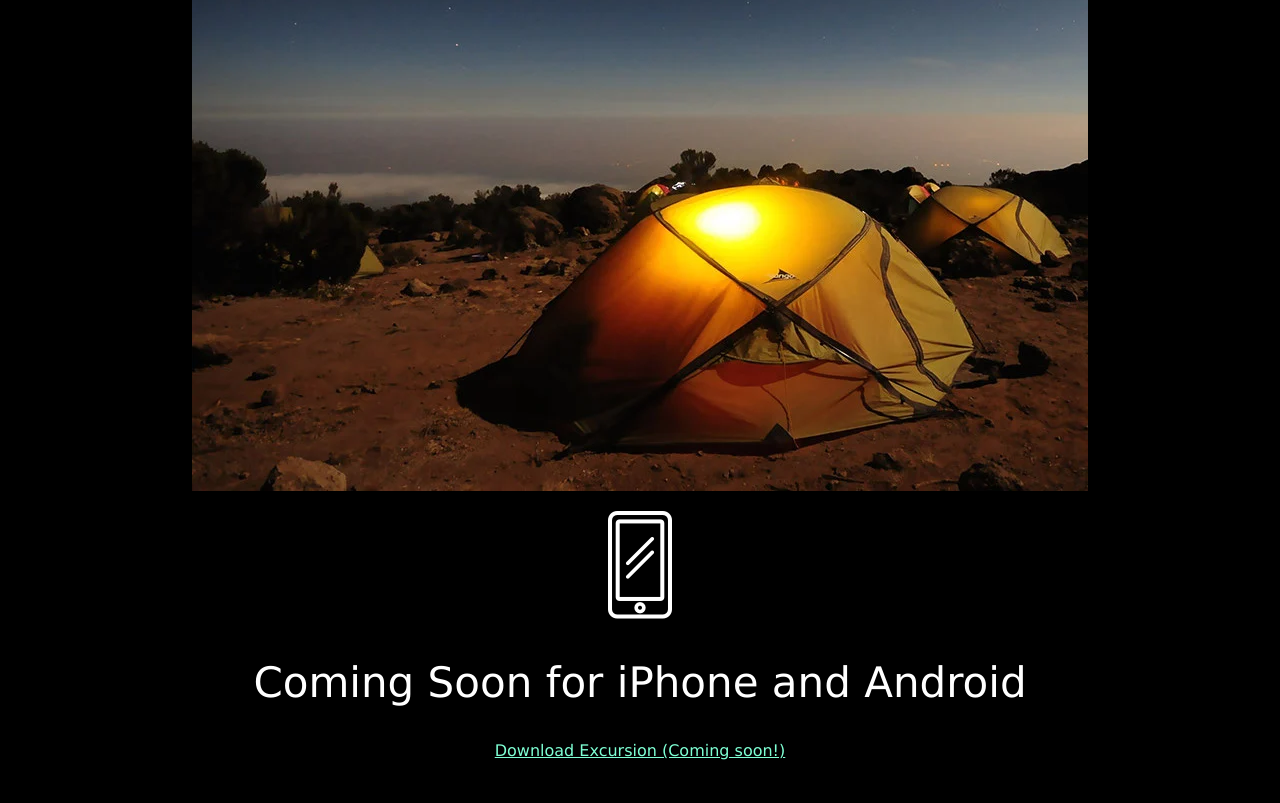
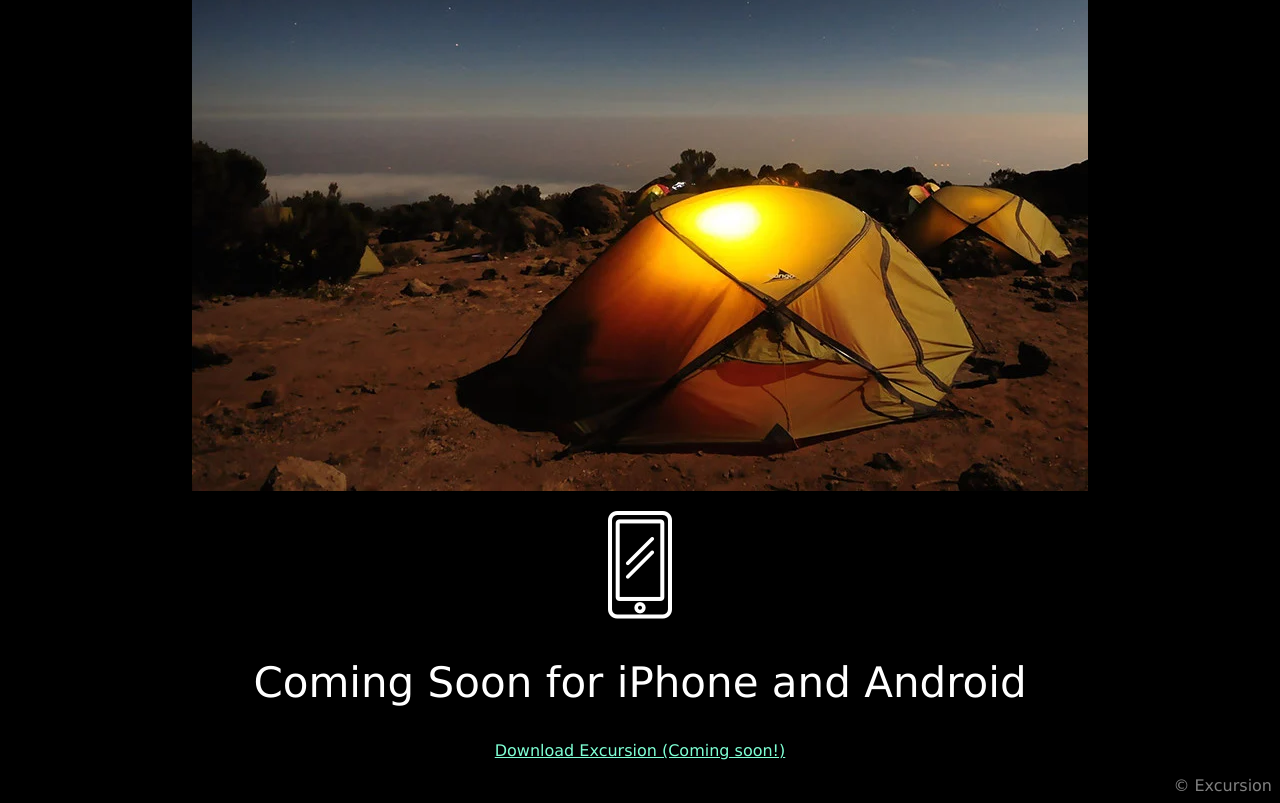
Before and after one commit to sachin24swami/excursion, a plain HTML site: page index.html in a window 1280 px wide. Shown: the part 521-1324 px from the top of the page. Drawn offline with Linux system fonts and the light colour scheme.

Commit message:
Added final footer at bottom

```diff
--- a/index.html
+++ b/index.html
@@ -19,6 +19,6 @@
    <p><img src="resources/images/phone.webp" alt="image2"></p>
    <h2 class="header--secondary">Coming Soon for iPhone and Android</h2>
    <p><a class="link--cta"  href="#">Download Excursion (Coming soon!)</a></p>
-<footer>Excursion</footer>
+<footer class="footer--cap">© Excursion</footer>
 </body>
 </html>
--- a/resources/css/style.css
+++ b/resources/css/style.css
@@ -27,8 +27,8 @@ color: white;
     color: aquamarine;
 
 }
-.
 
-.video--{
-    background-color: black;
+.footer--cap{
+    text-align: right;
+    color: gray;
 }
```
